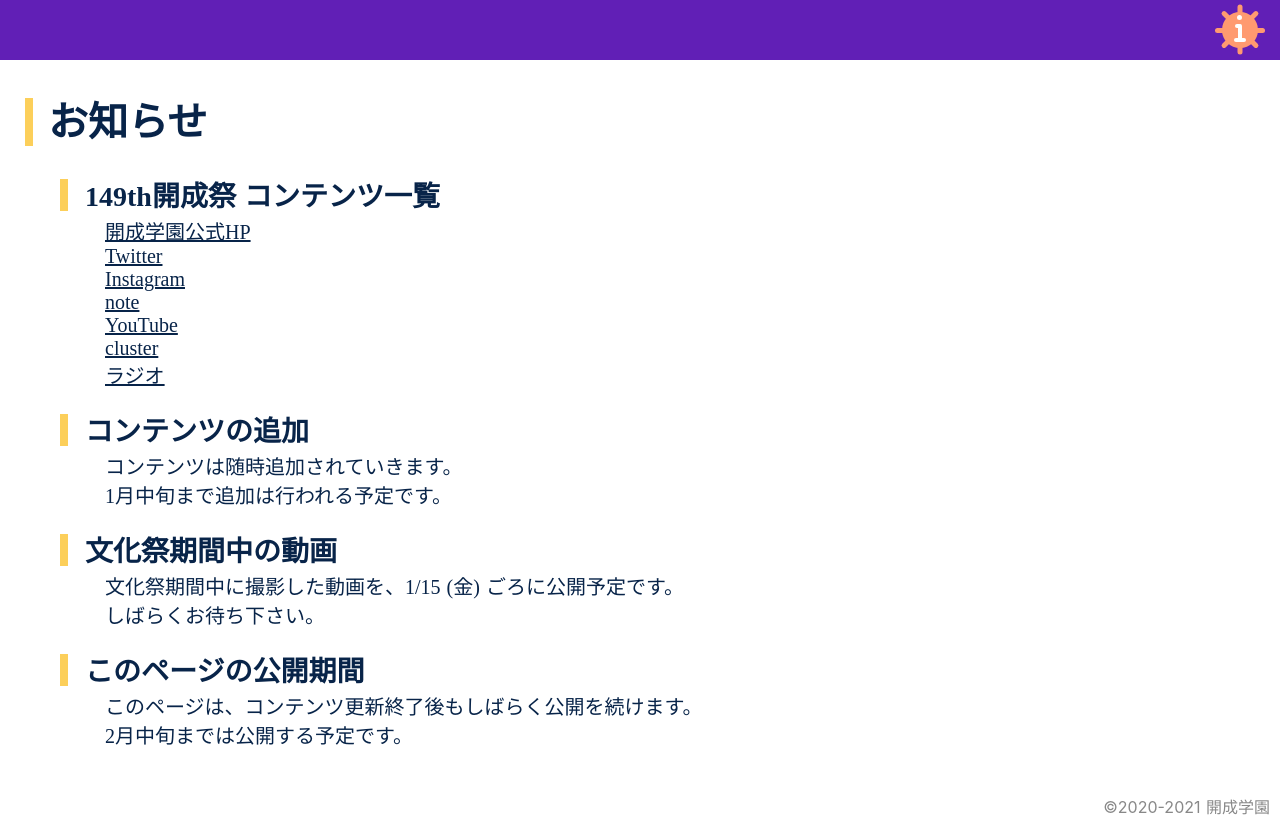
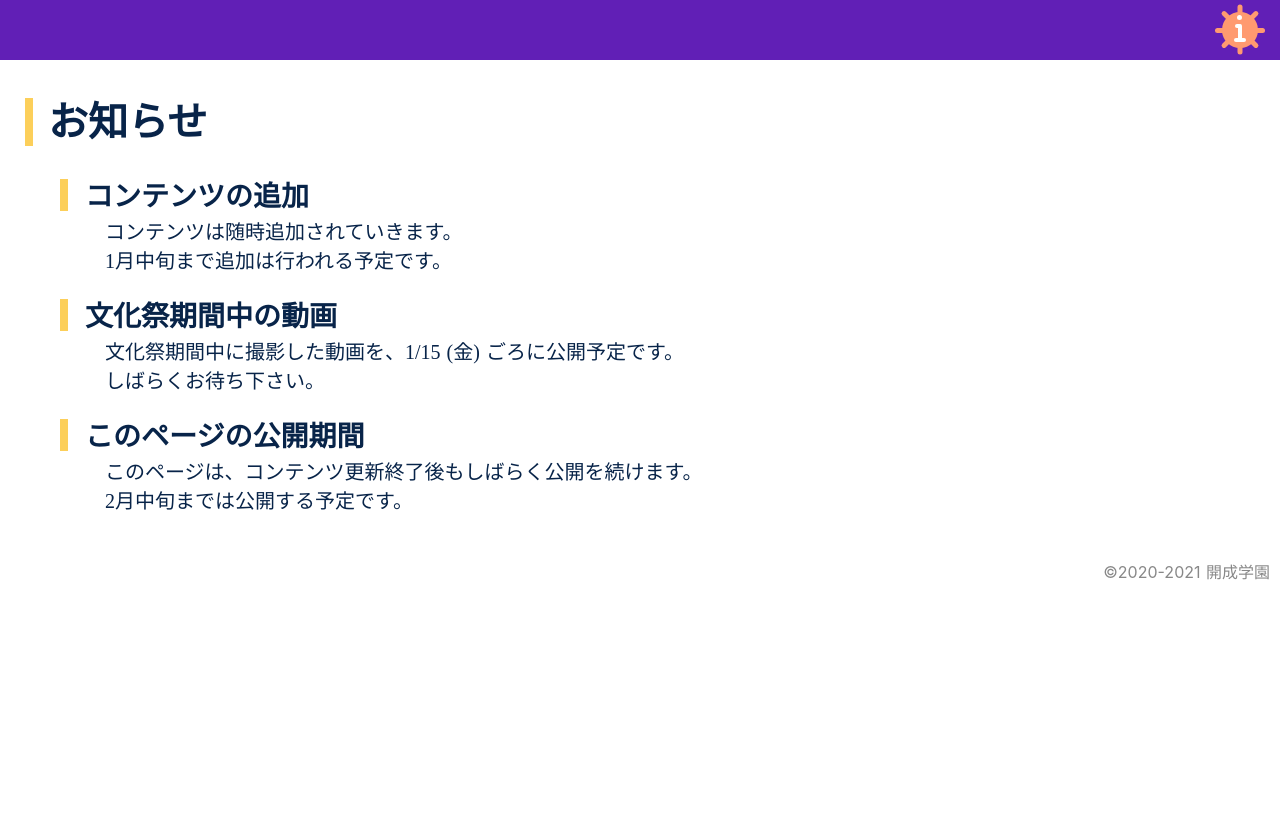
Before and after one commit to OR6107/149th-kaiseifes, a Nuxt app: page /information in a window 1280 px wide. Built offline with nearby package versions, Linux system fonts and the light colour scheme.

Commit message:
Delete Links without Twitter

```diff
--- a/pages/index.vue
+++ b/pages/index.vue
@@ -22,8 +22,9 @@
             <NuxtLink class="link" to="/online/">こちら</NuxtLink> ！
           </div>
           <div class="link-to-detail-title">
-            他のコンテンツは
-            <NuxtLink class="link" to="/information/">こちら</NuxtLink> ！
+            <a class="link" href="https://twitter.com/kaisei_festival" target="_blank" rel="noopener noreferrer"
+              >Twitter</a
+            > でも情報発信しています。
           </div>
         </div>
         <div class="elfsight-app-768f923d-7be2-4517-be73-95eb0ae23f98"></div>
--- a/pages/information.vue
+++ b/pages/information.vue
@@ -3,28 +3,6 @@
     <Header />
     <div class="container">
       <Title :is-main="true" :text="'お知らせ'" />
-
-      <Title :is-main="false" :text="'149th開成祭 コンテンツ一覧'" />
-      <div class="content">
-        <p>
-          <a href="https://kaiseigakuen.jp/">開成学園公式HP</a>
-          <br />
-          <a href="https://twitter.com/kaisei_festival">Twitter</a>
-          <br />
-          <a href="https://www.instagram.com/kaisei_festival/">Instagram</a>
-          <br />
-          <a href="https://note.com/kaisei_festival">note</a>
-          <br />
-          <a href="https://www.youtube.com/channel/UCd4nufEmpABSr1hdLWqWj6g"
-            >YouTube</a
-          >
-          <br />
-          <a href="https://cluster.mu/u/kaisei_festival">cluster</a>
-          <br />
-          <a href="https://soundcloud.com/kaisei_festival">ラジオ</a>
-          <br />
-        </p>
-      </div>
 
       <Title :is-main="false" :text="'コンテンツの追加'" />
       <div class="content">
```
